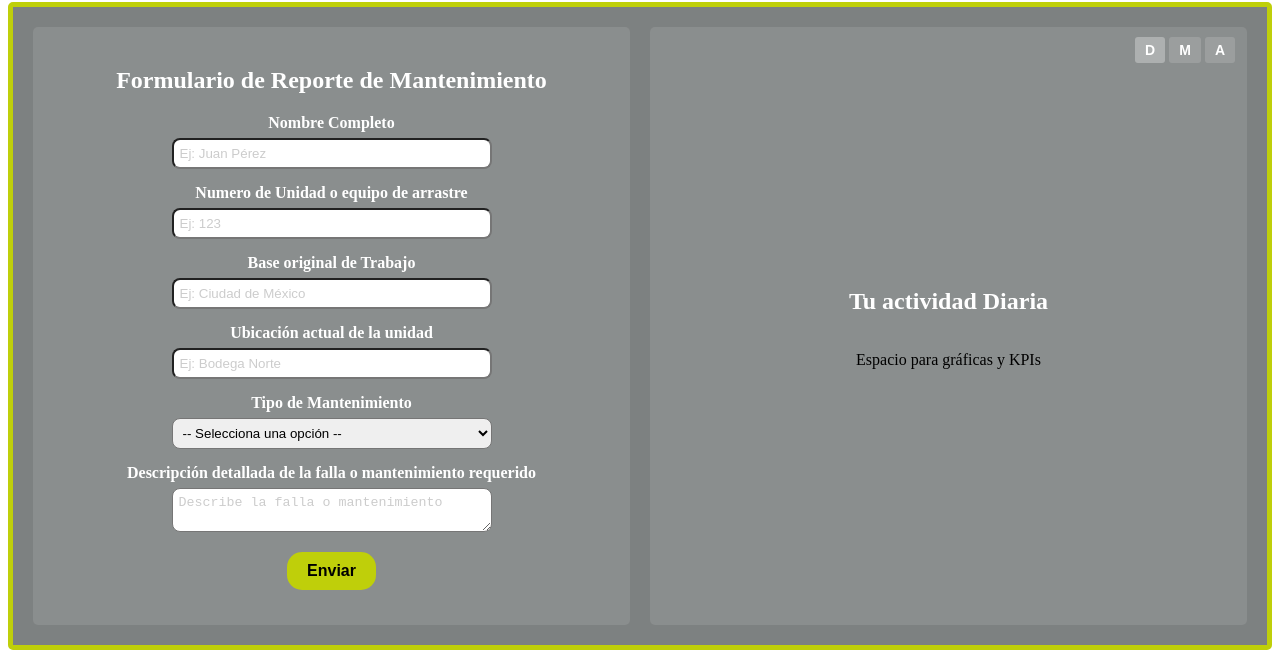
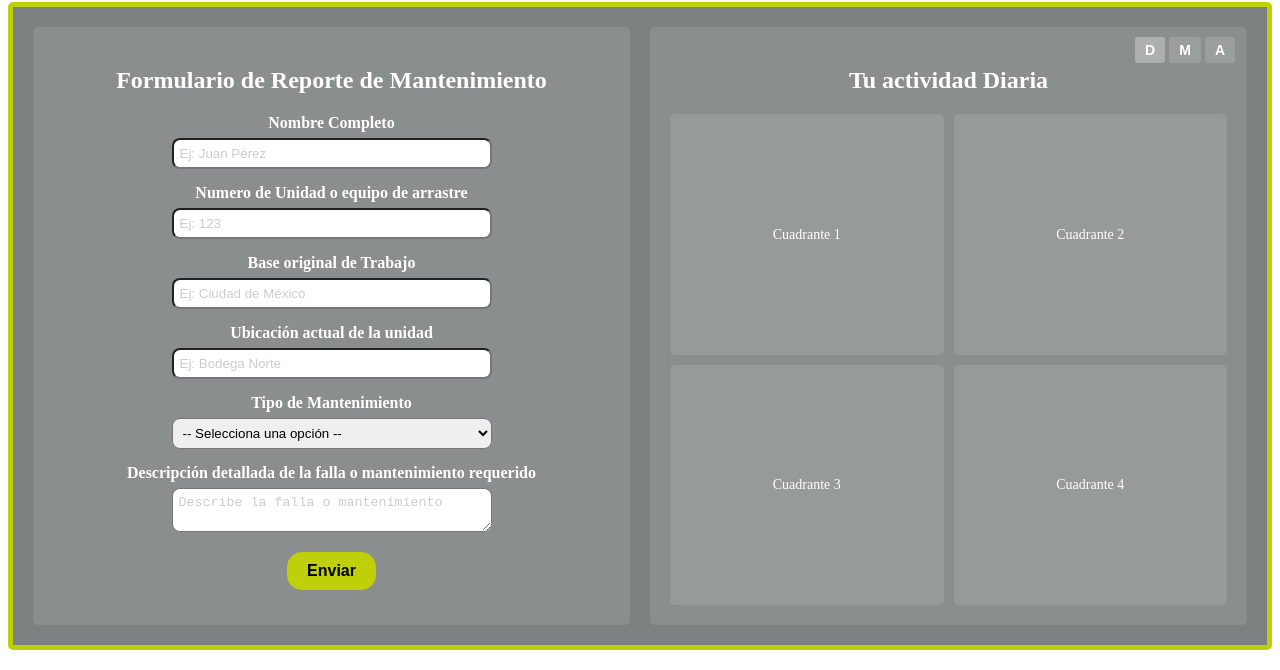
Before and after one commit to Amayrani-web/Hackaton_DEV.F, a website: page index.html in a window 1280 px wide. Shown: the part 464-1134 px from the top of the page. Drawn offline with Linux system fonts and the light colour scheme.

Commit message:
Feat(UI): integracion de espacios para KPIs en vista de usuario

```diff
--- a/index.html
+++ b/index.html
@@ -87,8 +87,12 @@
                 <button class="tab" data-period="Anual">A</button>
             </div>
             <h2>Tu actividad Diaria</h2>
-            <p>Espacio para gráficas y KPIs</p>
-            <!-- Aquí se integrarán las gráficas y KPIs -->
+            <div class="quadrants">
+                <div class="quadrant">Cuadrante 1</div>
+                <div class="quadrant">Cuadrante 2</div>
+                <div class="quadrant">Cuadrante 3</div>
+                <div class="quadrant">Cuadrante 4</div>
+            </div>
         </div>
     </section>
 
@@ -138,14 +142,9 @@
             })
             .catch(error => {
                 document.getElementById('msg').textContent = '✗ Error al enviar los datos';
-        document.querySelectorAll('.tab').forEach(tab => {
-            tab.addEventListener('click', function() {
-                document.querySelectorAll('.tab').forEach(t => t.classList.remove('active'));
-                this.classList.add('active');
-                const period = this.dataset.period;
-                document.querySelector('.right-section h2').textContent = 'Tu actividad ' + period;
-            });
-        });
             });
         });
     </script>
+    <script src="tabs.js"></script>
+</body>
+</html>
--- a/styles.css
+++ b/styles.css
@@ -180,6 +180,28 @@ form#apply input, form#apply textarea, form#apply select {
     background: rgba(255, 255, 255, 0.3);
 }
 
+.quadrants {
+    display: grid;
+    grid-template-columns: 1fr 1fr;
+    grid-template-rows: 1fr 1fr;
+    gap: 10px;
+    width: 100%;
+    height: 100%;
+    flex: 1;
+}
+
+.quadrant {
+    background: rgba(255, 255, 255, 0.1);
+    border-radius: 5px;
+    display: flex;
+    align-items: center;
+    justify-content: center;
+    color: white;
+    font-size: 14px;
+    text-align: center;
+    padding: 10px;
+}
+
 @media (max-width: 768px) {
     .apply-section-textarea {
         flex-direction: column;
--- /dev/null
+++ b/tabs.js
@@ -0,0 +1,10 @@
+document.addEventListener('DOMContentLoaded', function() {
+    document.querySelectorAll('.tab').forEach(tab => {
+        tab.addEventListener('click', function() {
+            document.querySelectorAll('.tab').forEach(t => t.classList.remove('active'));
+            this.classList.add('active');
+            const period = this.dataset.period;
+            document.querySelector('.right-section h2').textContent = 'Tu actividad ' + period;
+        });
+    });
+});
```
